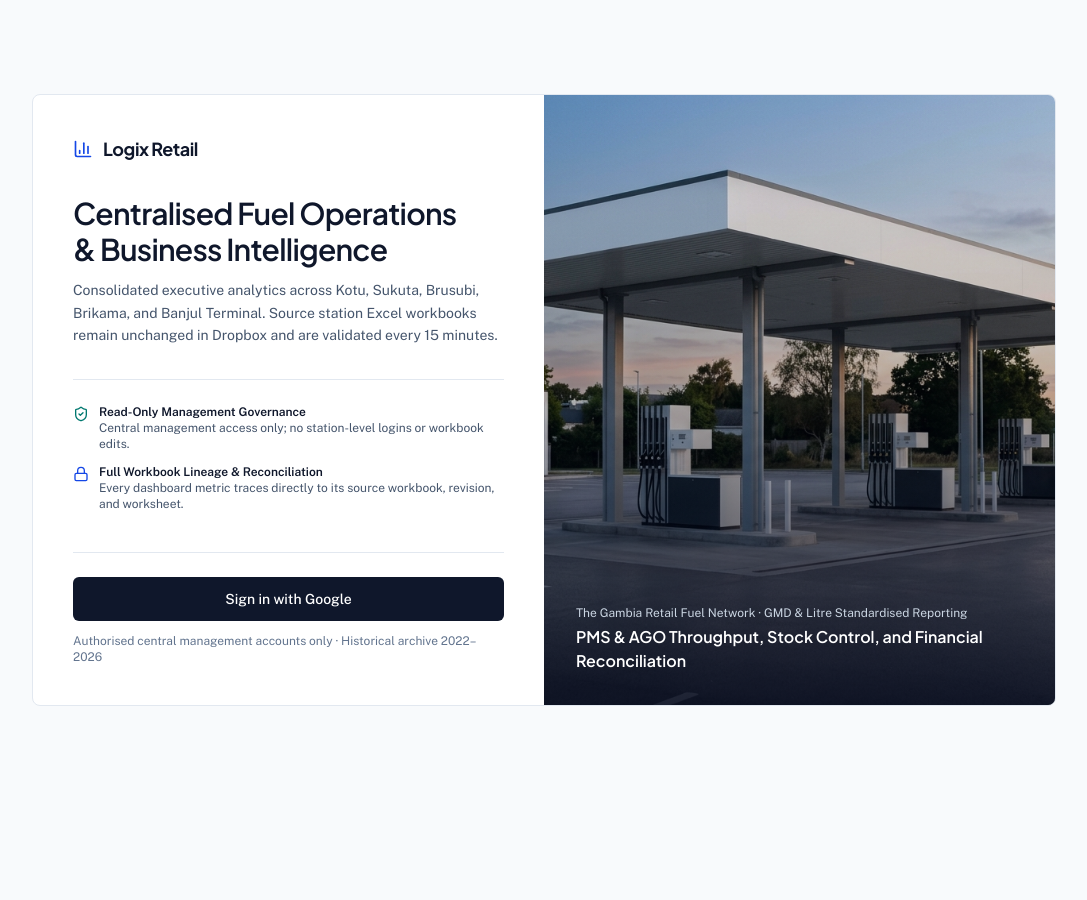
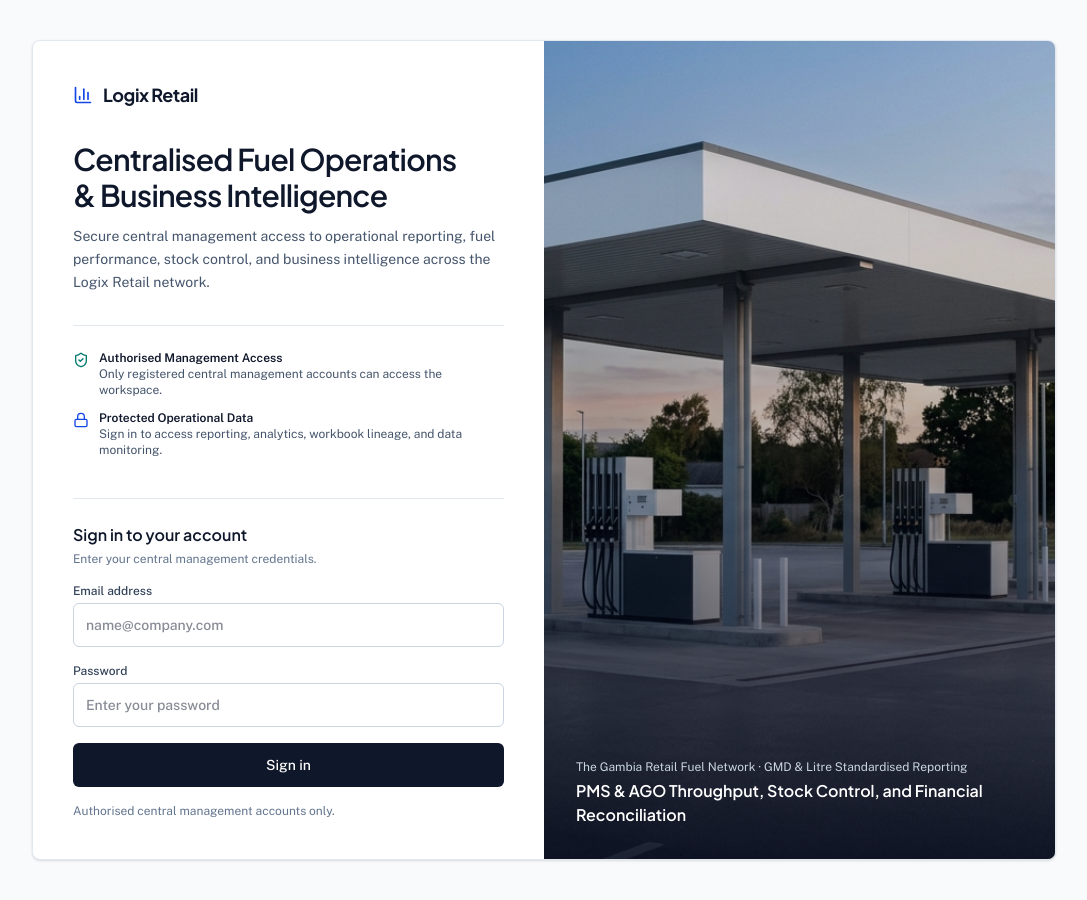
Before and after one commit to Adipapa/Logix-Retail-Intelligence, a React (Vite) app: page / in a window 1280 px wide. Shown: the whole page, without its empty margins (96-1183 px from the left). Before the commit the page ends 800 px from the top, so only its background shows below. Built offline with nearby package versions, Linux system fonts and the light colour scheme; no server answers.

Commit message:
Replace preview sign-in with email and password form

```diff
--- a/src/features/LoginView.tsx
+++ b/src/features/LoginView.tsx
@@ -2,18 +2,23 @@ import { useState } from 'react';
 import { BarChart3, Lock, ShieldCheck } from 'lucide-react';
 
 interface LoginViewProps {
-  onSignIn: () => Promise<void>;
+  onSignIn: (email: string, password: string) => Promise<void>;
   error: string | null;
 }
 
 export function LoginView({ onSignIn, error }: LoginViewProps) {
+  const [email, setEmail] = useState('');
+  const [password, setPassword] = useState('');
   const [signingIn, setSigningIn] = useState(false);
   const [imgFailed, setImgFailed] = useState(false);
 
-  const handleSignIn = async () => {
+  const handleSignIn = async (event: React.FormEvent<HTMLFormElement>) => {
+    event.preventDefault();
     setSigningIn(true);
     try {
-      await onSignIn();
+      await onSignIn(email.trim(), password);
+    } catch {
+      // The parent stores and displays the authentication error.
     } finally {
       setSigningIn(false);
     }
@@ -21,79 +26,75 @@ export function LoginView({ onSignIn, error }: LoginViewProps) {
 
   return (
     <div className="min-h-screen bg-slate-50 flex flex-col justify-center py-10 px-4 sm:px-8">
-      <div className="max-w-5xl w-full mx-auto bg-white border border-slate-200 rounded-lg overflow-hidden grid grid-cols-1 lg:grid-cols-12 items-stretch">
-        {/* Left: Executive Sign-In Panel */}
+      <div className="max-w-5xl w-full mx-auto bg-white border border-slate-200 rounded-lg overflow-hidden grid grid-cols-1 lg:grid-cols-12 items-stretch shadow-sm">
         <div className="lg:col-span-6 p-8 sm:p-10 flex flex-col justify-between">
           <div>
             <div className="flex items-center gap-2.5 text-slate-900">
               <BarChart3 className="w-5 h-5 text-blue-700" aria-hidden="true" />
               <span className="font-display text-lg font-bold tracking-tight">Logix Retail</span>
             </div>
-
             <h1 className="mt-8 font-display text-2xl sm:text-3xl font-semibold text-slate-900 tracking-tight">
               Centralised Fuel Operations & Business Intelligence
             </h1>
             <p className="mt-3 text-sm text-slate-600 leading-relaxed">
-              Consolidated executive analytics across Kotu, Sukuta, Brusubi, Brikama, and Banjul Terminal. Source station Excel workbooks remain unchanged in Dropbox and are validated every 15 minutes.
+              Secure central management access to operational reporting, fuel performance, stock control, and business intelligence across the Logix Retail network.
             </p>
-
             <div className="mt-8 space-y-3 border-t border-slate-200 pt-6 text-xs text-slate-600">
               <div className="flex items-start gap-2.5">
                 <ShieldCheck className="w-4 h-4 text-teal-700 shrink-0 mt-0.5" aria-hidden="true" />
                 <div>
-                  <span className="font-semibold text-slate-900 block">Read-Only Management Governance</span>
-                  <span>Central management access only; no station-level logins or workbook edits.</span>
+                  <span className="font-semibold text-slate-900 block">Authorised Management Access</span>
+                  <span>Only registered central management accounts can access the workspace.</span>
                 </div>
               </div>
               <div className="flex items-start gap-2.5">
                 <Lock className="w-4 h-4 text-blue-700 shrink-0 mt-0.5" aria-hidden="true" />
                 <div>
-                  <span className="font-semibold text-slate-900 block">Full Workbook Lineage & Reconciliation</span>
-                  <span>Every dashboard metric traces directly to its source workbook, revision, and worksheet.</span>
+                  <span className="font-semibold text-slate-900 block">Protected Operational Data</span>
+                  <span>Sign in to access reporting, analytics, workbook lineage, and data monitoring.</span>
                 </div>
               </div>
             </div>
           </div>
-
-          <div className="mt-10 pt-6 border-t border-slate-200">
-            {error && (
-              <div className="mb-4 p-3 bg-red-50 border border-red-200 rounded-md text-xs text-red-800">
-                {error}
-              </div>
-            )}
-            <button
-              type="button"
-              disabled={signingIn}
-              onClick={handleSignIn}
-              className="w-full h-11 px-4 flex items-center justify-center gap-2.5 bg-slate-900 text-white text-sm font-medium rounded-md hover:bg-slate-800 disabled:opacity-60 transition-colors cursor-pointer"
-            >
-              <span>{signingIn ? 'Signing in...' : 'Sign in with Google'}</span>
+          <form onSubmit={handleSignIn} className="mt-10 pt-6 border-t border-slate-200 space-y-4">
+            <div>
+              <h2 className="text-base font-semibold text-slate-900">Sign in to your account</h2>
+              <p className="mt-1 text-xs text-slate-500">Enter your central management credentials.</p>
+            </div>
+            <label className="block text-xs font-medium text-slate-700">
+              Email address
+              <input required type="email" autoComplete="username" value={email}
+                onChange={(event) => setEmail(event.target.value)}
+                className="mt-1 w-full h-11 px-3 border border-slate-300 rounded-md text-sm text-slate-900 focus:outline-none focus:ring-2 focus:ring-blue-600"
+                placeholder="name@company.com" />
+            </label>
+            <label className="block text-xs font-medium text-slate-700">
+              Password
+              <input required type="password" autoComplete="current-password" value={password}
+                onChange={(event) => setPassword(event.target.value)}
+                className="mt-1 w-full h-11 px-3 border border-slate-300 rounded-md text-sm text-slate-900 focus:outline-none focus:ring-2 focus:ring-blue-600"
+                placeholder="Enter your password" />
+            </label>
+            {error && <div role="alert" className="p-3 bg-red-50 border border-red-200 rounded-md text-xs text-red-800">{error}</div>}
+            <button type="submit" disabled={signingIn}
+              className="w-full h-11 px-4 flex items-center justify-center gap-2.5 bg-slate-900 text-white text-sm font-medium rounded-md hover:bg-slate-800 disabled:opacity-60 transition-colors cursor-pointer">
+              {signingIn ? 'Signing in...' : 'Sign in'}
             </button>
-            <p className="mt-3 text-xs text-slate-500">
-              Authorised central management accounts only · Historical archive 2022–2026
-            </p>
-          </div>
+            <p className="text-xs text-slate-500">Authorised central management accounts only.</p>
+          </form>
         </div>
-
-        {/* Right: Architectural Photography */}
-        <div className="lg:col-span-6 relative min-h-[260px] lg:min-h-[520px] bg-slate-900">
+        <div className="lg:col-span-6 relative min-h-[260px] lg:min-h-[600px] bg-slate-900">
           {!imgFailed ? (
-            <img
-              src="/src/assets/images/logix_station_hero_1795006666528.jpg"
-              alt="Logix Retail commercial fuel station forecourt at dawn"
-              referrerPolicy="no-referrer"
-              onError={() => setImgFailed(true)}
-              className="w-full h-full lg:h-full object-cover"
-            />
+            <img src="/src/assets/images/logix_station_hero_1795006666528.jpg"
+              alt="Logix Retail commercial fuel station forecourt" referrerPolicy="no-referrer"
+              onError={() => setImgFailed(true)} className="w-full h-full lg:h-full object-cover" />
           ) : (
             <div className="w-full h-full flex items-center justify-center p-8 bg-gradient-to-br from-slate-800 to-slate-950 text-slate-300 text-sm">
               Logix Retail Network Infrastructure
             </div>
           )}
           <div className="absolute inset-0 bg-gradient-to-t from-slate-950/85 via-slate-950/25 to-transparent flex flex-col justify-end p-6 sm:p-8">
-            <div className="text-xs text-slate-300">
-              The Gambia Retail Fuel Network · GMD & Litre Standardised Reporting
-            </div>
+            <div className="text-xs text-slate-300">The Gambia Retail Fuel Network · GMD & Litre Standardised Reporting</div>
             <div className="mt-1 text-base font-display font-semibold text-white">
               PMS & AGO Throughput, Stock Control, and Financial Reconciliation
             </div>
```
